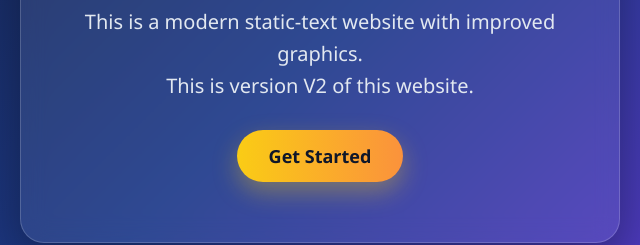
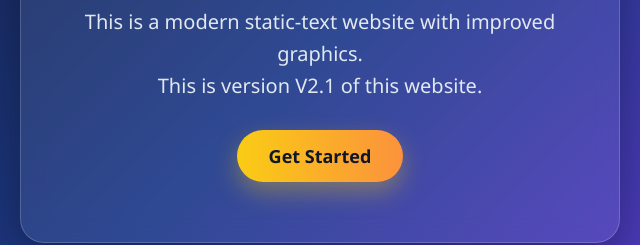
Before and after one commit to nithishdoke23/123.com, a plain HTML site: page StaticWebSite/index.html in a window 1280 px wide. Shown: the part 352-597 px from the top of the page, 320-960 px from the left. Drawn offline with Linux system fonts and the light colour scheme.

Commit message:
Version V2.1

```diff
--- a/StaticWebSite/index.html
+++ b/StaticWebSite/index.html
@@ -10,7 +10,7 @@
   <main class="card">
     <h1>Welcome, Nithish</h1>
     <p>This is a modern static-text website with improved graphics.</p>
-    <p>This is version V2 of this website.</p>
+    <p>This is version V2.1 of this website.</p>
     <a href="#" class="button">Get Started</a>
   </main>
 </body>
```
